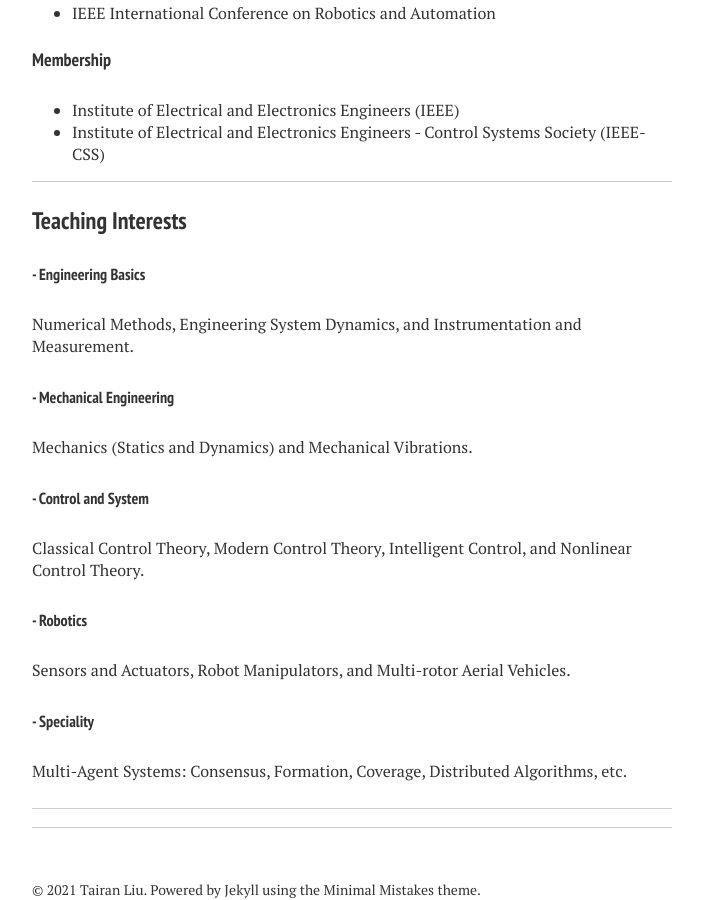
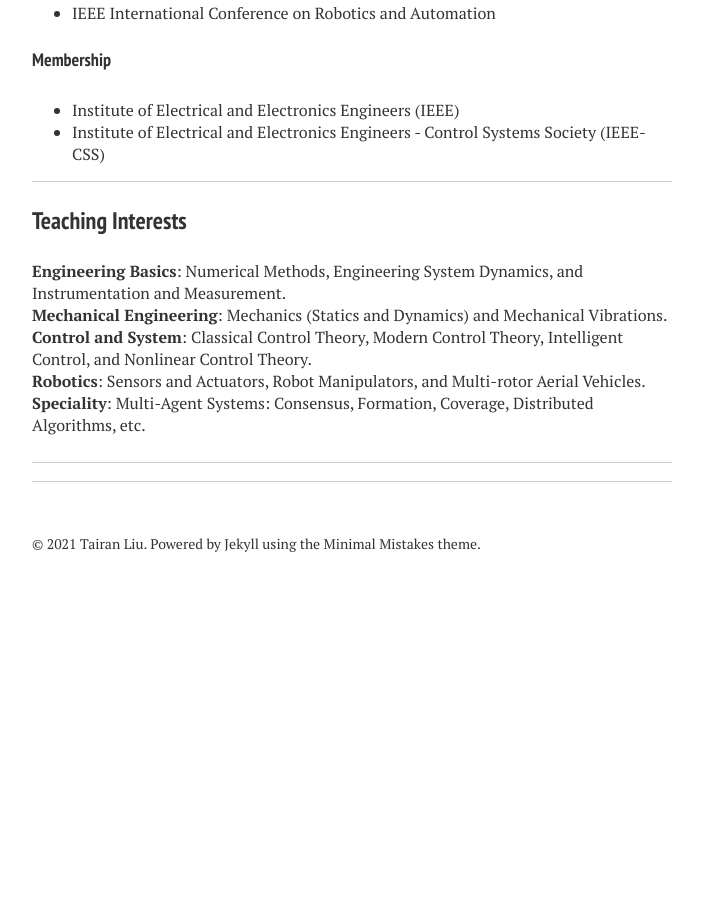
Before and after one commit to liutairan/liutairan.github.io, a Jekyll site: the page built from cv.md, in a window 1280 px wide and 900 px high, scrolled down 3830 px. Shown: the whole window, without its empty margins (288-991 px from the left). Built offline with Jekyll 4.4.1, drawn with Linux system fonts in a browser that asks for light colours; nearby versions of some CDN libraries; after the commit the page ends 4432 px from its top, so only the background shows below that.

Commit message:
Update cv.md

```diff
--- a/cv.md
+++ b/cv.md
@@ -165,17 +165,12 @@
 
 ### Teaching Interests
 
-##### - Engineering Basics
-Numerical Methods, Engineering System Dynamics, and Instrumentation and Measurement.
+**Engineering Basics**:  Numerical Methods, Engineering System Dynamics, and Instrumentation and Measurement.
 
-##### - Mechanical Engineering
-Mechanics (Statics and Dynamics) and Mechanical Vibrations.
+**Mechanical Engineering**: Mechanics (Statics and Dynamics) and Mechanical Vibrations.
 
-##### - Control and System
-Classical Control Theory, Modern Control Theory, Intelligent Control, and Nonlinear Control Theory.
+**Control and System**: Classical Control Theory, Modern Control Theory, Intelligent Control, and Nonlinear Control Theory.
 
-##### - Robotics
-Sensors and Actuators, Robot Manipulators, and Multi-rotor Aerial Vehicles.
+**Robotics**: Sensors and Actuators, Robot Manipulators, and Multi-rotor Aerial Vehicles.
 
-##### - Speciality
-Multi-Agent Systems: Consensus, Formation, Coverage, Distributed Algorithms, etc.
+**Speciality**: Multi-Agent Systems: Consensus, Formation, Coverage, Distributed Algorithms, etc.
```
